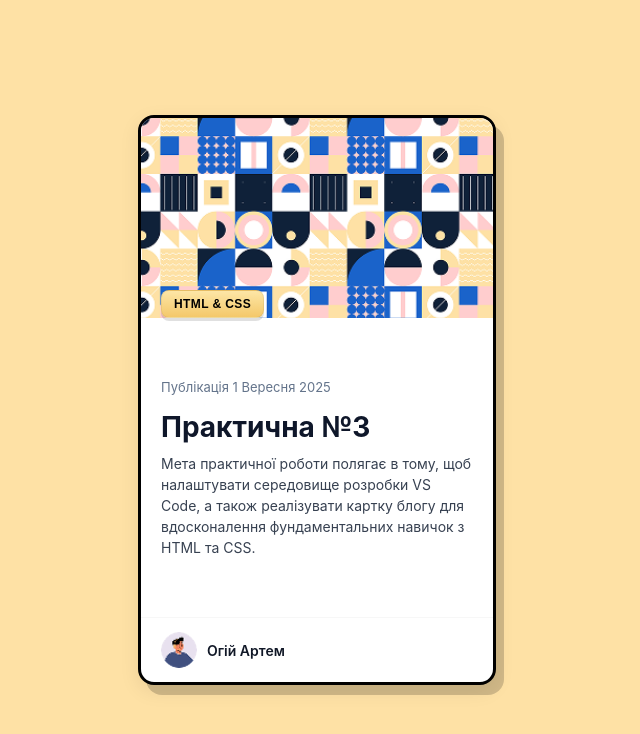
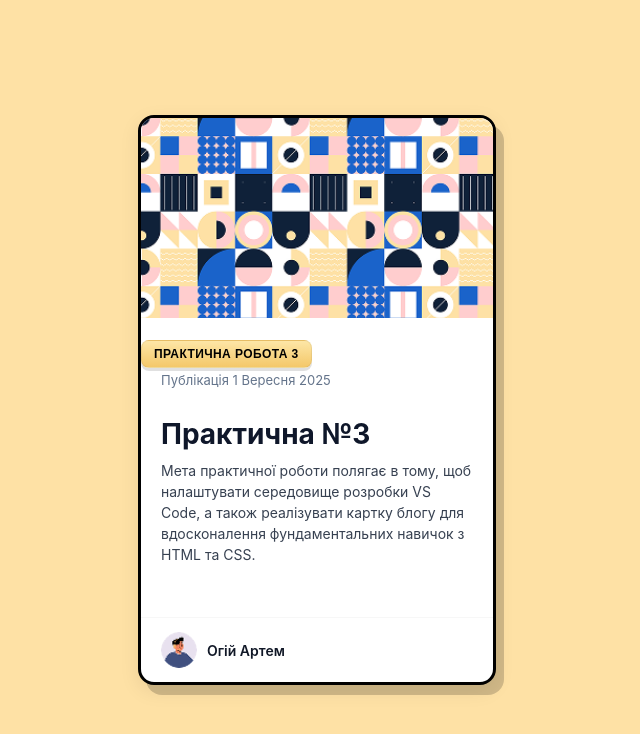
Before and after one commit to xDarkooos/3prac3, a plain HTML site: page index.html in a window 1280 px wide. Shown: the whole page, without its empty margins (323-963 px from the left). Drawn offline with Linux system fonts and the light colour scheme.

Commit message:
Update index.html

```diff
--- a/index.html
+++ b/index.html
@@ -24,9 +24,8 @@
       padding: 20px;
     }
 
-    /* Картка */
     .card{
-      position: relative; /* щоб внутрішній бейдж можна було абсолют-позиціонувати відносно картки */
+      position: relative;
       width: 358px;
       height: 570px;
       background: var(--card-bg);
@@ -39,7 +38,6 @@
       justify-content: space-between;
     }
 
-    /* Зображення зверху */
     .card__image img{
       display: block;
       width: 100%;
@@ -53,13 +51,13 @@
       flex-direction: column;
       gap: 10px;
       color: #0f172a;
+      position: relative; /* щоб бейдж позиціонувався в межах контенту */
     }
 
-    /* Бейдж/хедер всередині картки (interactive) */
     .card-badge {
       position: absolute;
-      top: 172px;      /* трохи під зображенням — підганяй під свій макет */
-      left: 20px;
+      top: -14px; /* розташування над заголовком */
+      left: 0;
       z-index: 12;
       display: inline-flex;
       align-items: center;
@@ -73,12 +71,11 @@
       letter-spacing: 0.4px;
       border: 1px solid rgba(0,0,0,0.06);
       box-shadow: 0 3px 0 rgba(0,0,0,0.12);
-      cursor: pointer;                      /* курсор реагує як на кнопці */
+      cursor: pointer;
       transition: transform .14s ease, box-shadow .14s ease;
       user-select: none;
     }
 
-    /* hover / focus ефекти */
     .card-badge:hover,
     .card-badge:focus {
       transform: translateY(-6px);
@@ -90,18 +87,16 @@
       transform: translateY(-2px) scale(.995);
     }
 
-    /* Для доступності: коли фокус через клавіатуру */
     .card-badge:focus-visible{
       outline: 3px solid rgba(0,0,0,0.06);
       outline-offset: 4px;
     }
 
-    /* Заголовок картки */
     .card__title h2{
       font-size: 28px;
       font-weight: 700;
       color: #0f172a;
-      margin-top: 6px;
+      margin-top: 20px; /* щоб відступити після бейджа */
       line-height:1.15;
     }
 
@@ -133,30 +128,26 @@
 
     .card__author p{ font-weight:600; color:#111827; font-size:14px; }
 
-    /* Невелика адаптивність */
     @media (max-width: 380px){
       .card{ width: 320px; height: auto; }
       .card__image img{ height: 160px; }
-      .card-badge{ top: 142px; left: 16px; }
     }
   </style>
 </head>
 <body>
   <div class="card" role="article" aria-label="Картка практичної роботи">
-    <!-- зображення зверху -->
     <div class="card__image">
       <img src="assets/images/Blog Image.png" alt="Обкладинка практичної роботи">
     </div>
 
-    <!-- Інтерактивний бейдж/хедер (всередині картки) -->
-    <!-- Я вмістив його як кнопкоподібний елемент для кращої взаємодії -->
-    <button class="card-badge" aria-pressed="false" type="button">
-      HTML &amp; CSS
-    </button>
-
-    <!-- Контент картки -->
     <div class="card__content">
       <div class="card__meta">Публікація 1 Вересня 2025</div>
+
+      <!-- Хедер перенесено сюди -->
+      <button class="card-badge" aria-pressed="false" type="button">
+        Практична робота 3
+      </button>
+
       <div class="card__title">
         <h2>Практична №3</h2>
       </div>
@@ -169,7 +160,6 @@
       </div>
     </div>
 
-    <!-- Автор -->
     <div class="card__author">
       <img src="assets/images/avatar_male.png" alt="Аватар автора">
       <p>Огій Артем</p>
```
